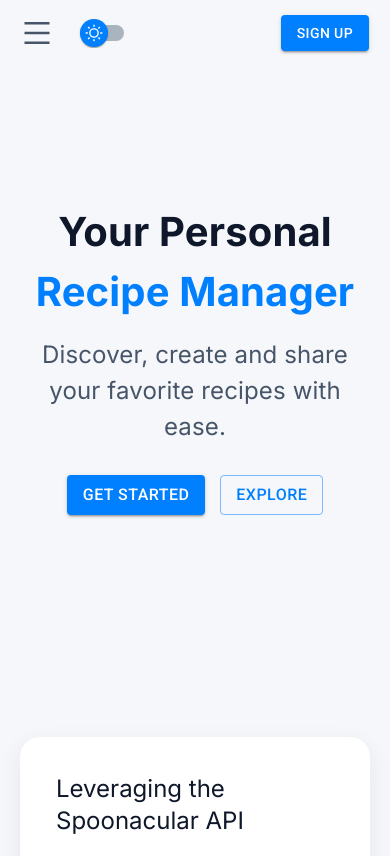
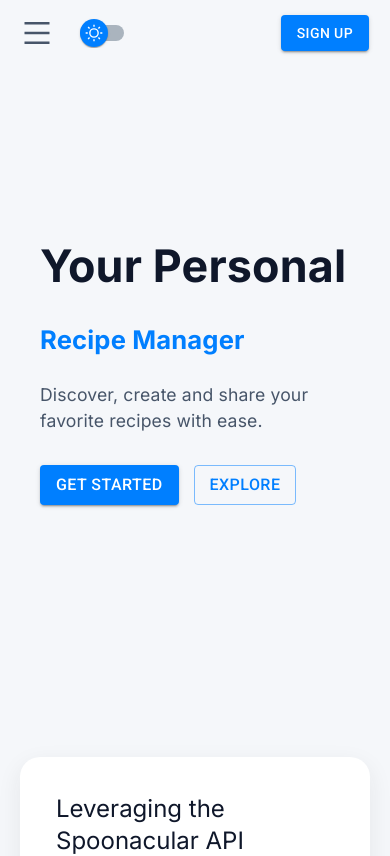
Before and after one commit to Liam-Tomas/recipe_frontend, a React (Create React App) app: page / in a window 390 px wide. Shown: the top 856 px of the page. Built offline with nearby package versions, Linux system fonts and the light colour scheme; no server answers; a web font is replaced by a local one.

Commit message:
media queries improved for homepage

```diff
--- a/src/pages/HomePage.js
+++ b/src/pages/HomePage.js
@@ -42,7 +42,6 @@ import { Link } from 'react-router-dom';
 const Container = styled.div`
   display: flex;
   align-items:center;
-  // text-align: center;
   justify-content: center;
   flex-direction: column;
   height: 85vh;
@@ -51,7 +50,9 @@ const Container = styled.div`
   ;
 
   @media (max-width: 750px) {
-    text-align: center;
+    align-items:start;
+    margin:10px;
+
   }
 `;
 
@@ -62,7 +63,7 @@ const Subtitle = styled.div`
   color: ${(props) => props.theme.palette.text.secondary};
 
   @media (max-width: 750px) {
-    font-size: 1.5rem;
+    font-size: 1.1rem;
   }
   `;
 
@@ -71,7 +72,6 @@ const GetStartedBtn = styled.div`
   justify-content: center;
   alignItems: center;
   padding:180px;
-
 
   @media (max-width: 750px) {
     padding:100px;
@@ -85,12 +85,18 @@ const MainTitle = styled.div`
   font-family: 'Inter';
 
   @media (max-width: 750px) {
-    font-size: 2.5rem;
+    font-size: 2.8rem;
+
   }
 `
 
 const ColoredTitle = styled.span`
   color: ${(props) => props.theme.palette.primary.main};
+
+  @media (max-width: 750px) {
+    font-size: 1.6rem;
+
+  }
 
 `
 
```
